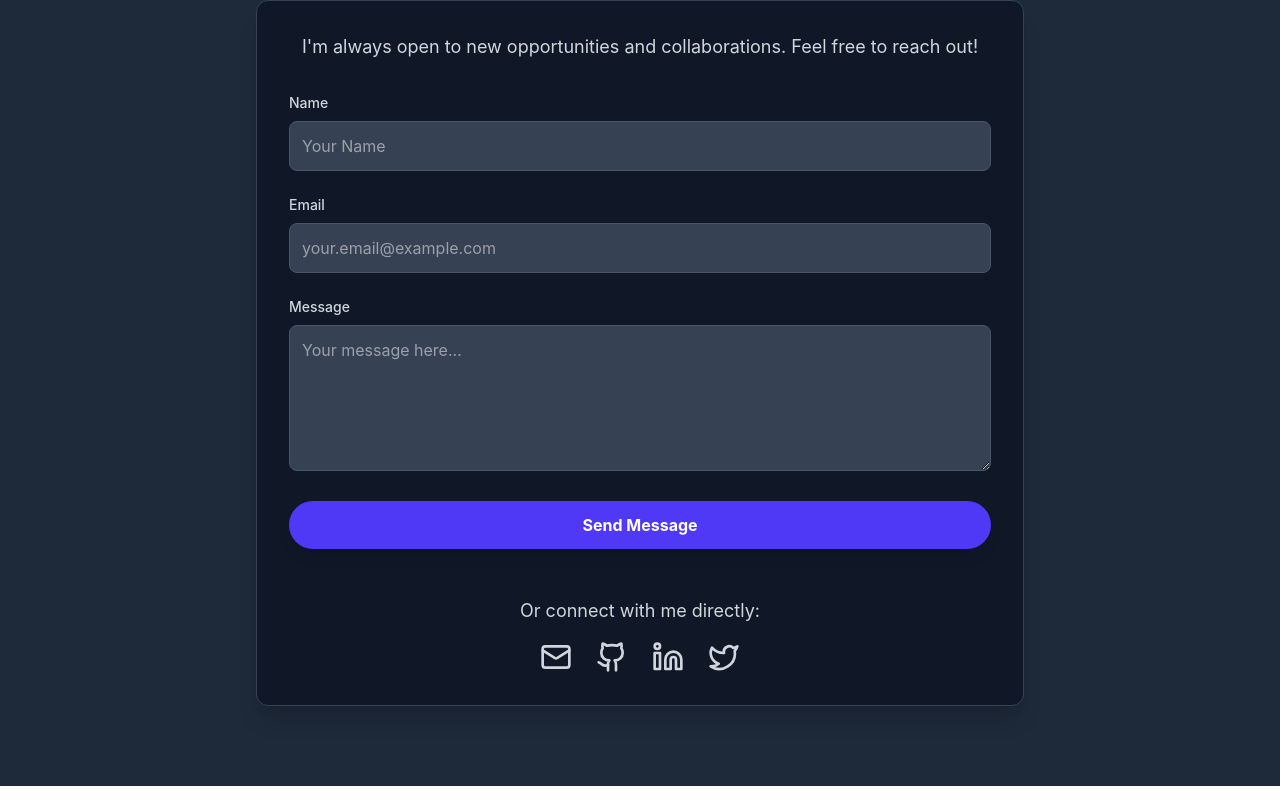
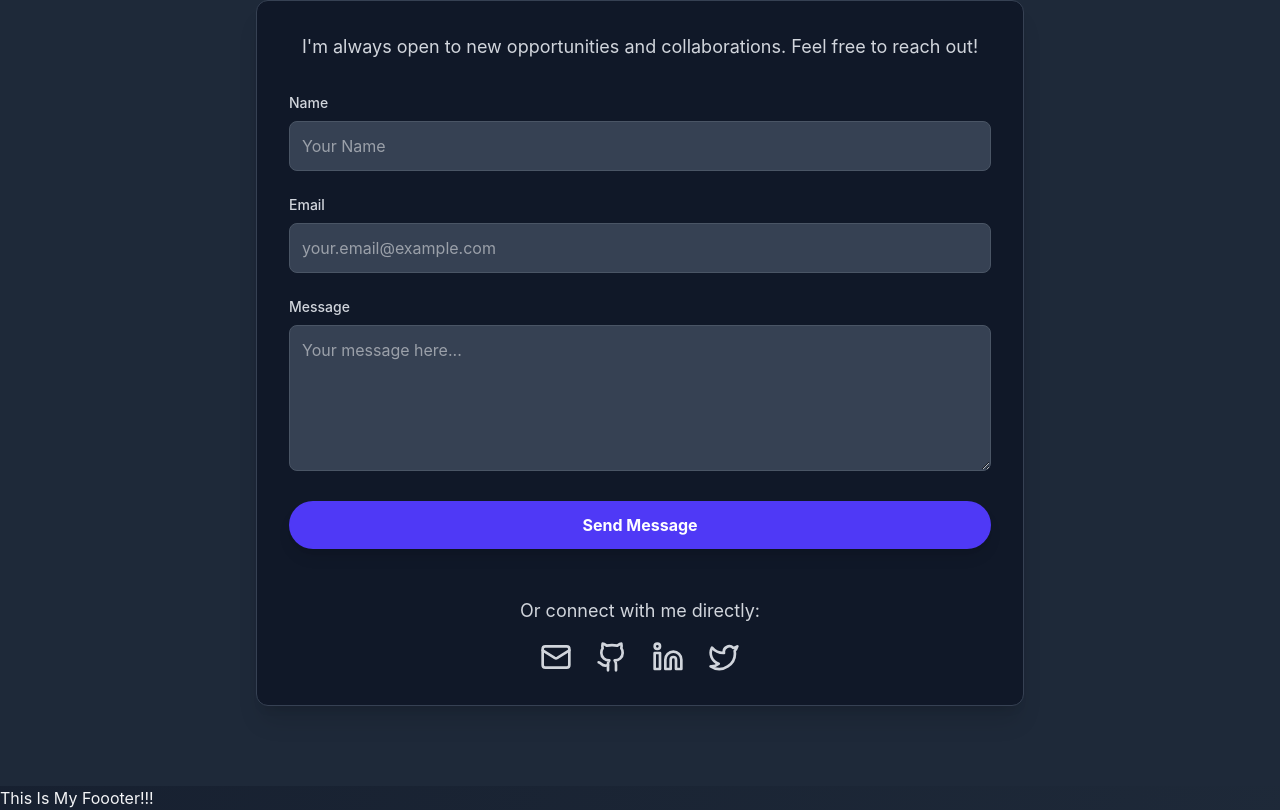
Before and after one commit to Chell0/machels-port, a React (Vite) app: page / in a window 1280 px wide. Shown: the part 3342-4152 px from the top of the page. Before the commit the page ends 4128 px from the top, so only its background shows below. Built offline with nearby package versions, Linux system fonts and the light colour scheme.

Commit message:
Chore: Import and integrate Footer component into App layout

```diff
--- a/src/App.tsx
+++ b/src/App.tsx
@@ -3,6 +3,7 @@ import { useState } from 'react';
 
 import About from './components/About';
 import ContactMe from './components/ContactMe';
+import Footer from './components/Footer';
 import Projects from './components/Projects';
 import Skills from './components/Skills';
 
@@ -214,6 +215,9 @@ const App = () => {
         <section id="contact" className="py-20 px-4 bg-gray-800">
           <ContactMe />
         </section>
+
+        {/* Footer Section */}
+        <Footer />
       </div>
     </>
   );
```
